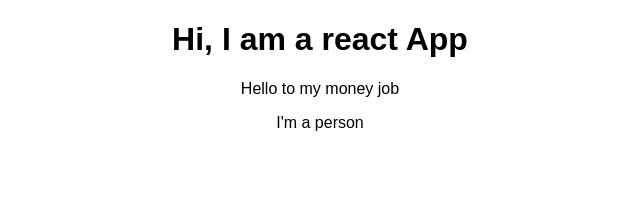
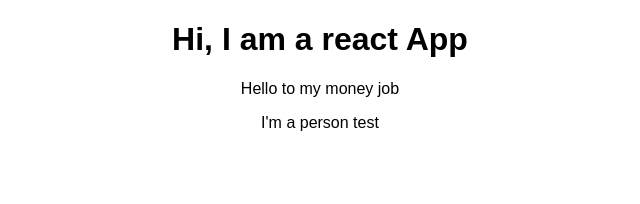
Before and after one commit to zacharyhezhi/react-complete-guide, a React (Create React App) app: page / in a window 1280 px wide. Shown: the top 204 px of the page, without its empty margins (320-960 px from the left). Built offline with nearby package versions, Linux system fonts and the light colour scheme.

Commit message:
Create a functional component

```diff
--- a/src/Person/Person.js
+++ b/src/Person/Person.js
@@ -2,7 +2,7 @@ import React from 'react';
 
 
 const person = () => {
-    return <p>I'm a person</p>
+    return <p>I'm a person test</p>
 }
 
 export default person;
```
